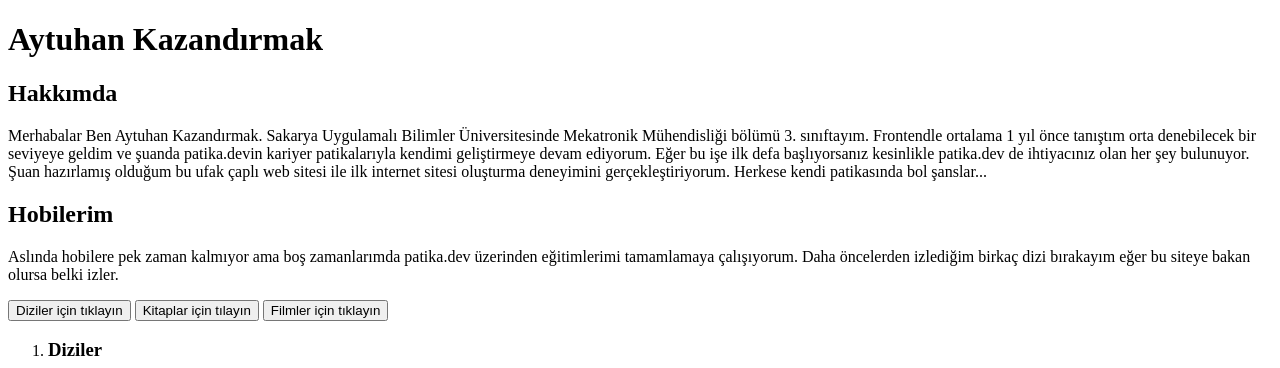
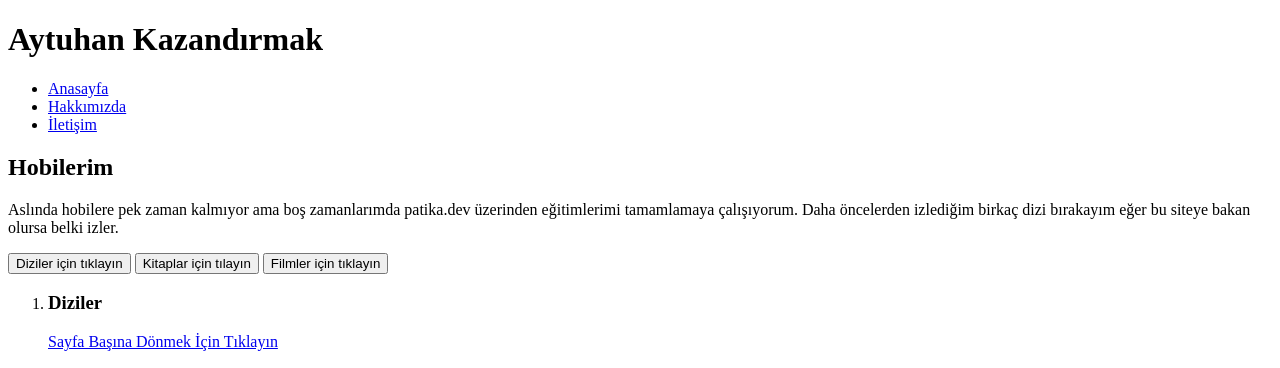
Before and after one commit to BornHungry/First-Time2, a plain HTML site: page index.html in a window 1280 px wide. Shown: the top 368 px of the page. Drawn offline with Linux system fonts and the light colour scheme.

Commit message:
Menü eklendi hakkımda kaldırıldı

```diff
--- a/index.html
+++ b/index.html
@@ -8,15 +8,20 @@
     <h1 id="baş">Aytuhan Kazandırmak</h1>
 </head>
 <body>
+    <header>
+        <nav>
+            <ul>
+                <li><a href="index.html">Anasayfa</a></li>
+                <li><a href="about-us.html">Hakkımızda</a></li>
+                <li><a href="contact.html">İletişim</a></li>
+            </ul>
+        </nav>
+    </header>
+
+
     <!-- Alt başlık olduğu için tüm alt başlıklarda h2 kullandım -->
-<h2>Hakkımda</h2>
-<p>Merhabalar Ben Aytuhan Kazandırmak. Sakarya Uygulamalı Bilimler Üniversitesinde Mekatronik Mühendisliği bölümü 3. sınıftayım.
-    Frontendle ortalama 1 yıl önce tanıştım orta denebilecek bir seviyeye geldim ve şuanda patika.devin kariyer patikalarıyla
-    kendimi geliştirmeye devam ediyorum. Eğer bu işe ilk defa başlıyorsanız kesinlikle patika.dev de ihtiyacınız olan her şey bulunuyor.
-    Şuan hazırlamış olduğum bu ufak çaplı web sitesi ile ilk internet sitesi oluşturma deneyimini gerçekleştiriyorum. Herkese kendi
-    patikasında bol şanslar...
 
-</p>
+
 <h2>Hobilerim</h2>
 <p>
     Aslında hobilere pek zaman kalmıyor ama boş zamanlarımda patika.dev üzerinden eğitimlerimi tamamlamaya çalışıyorum.
```
